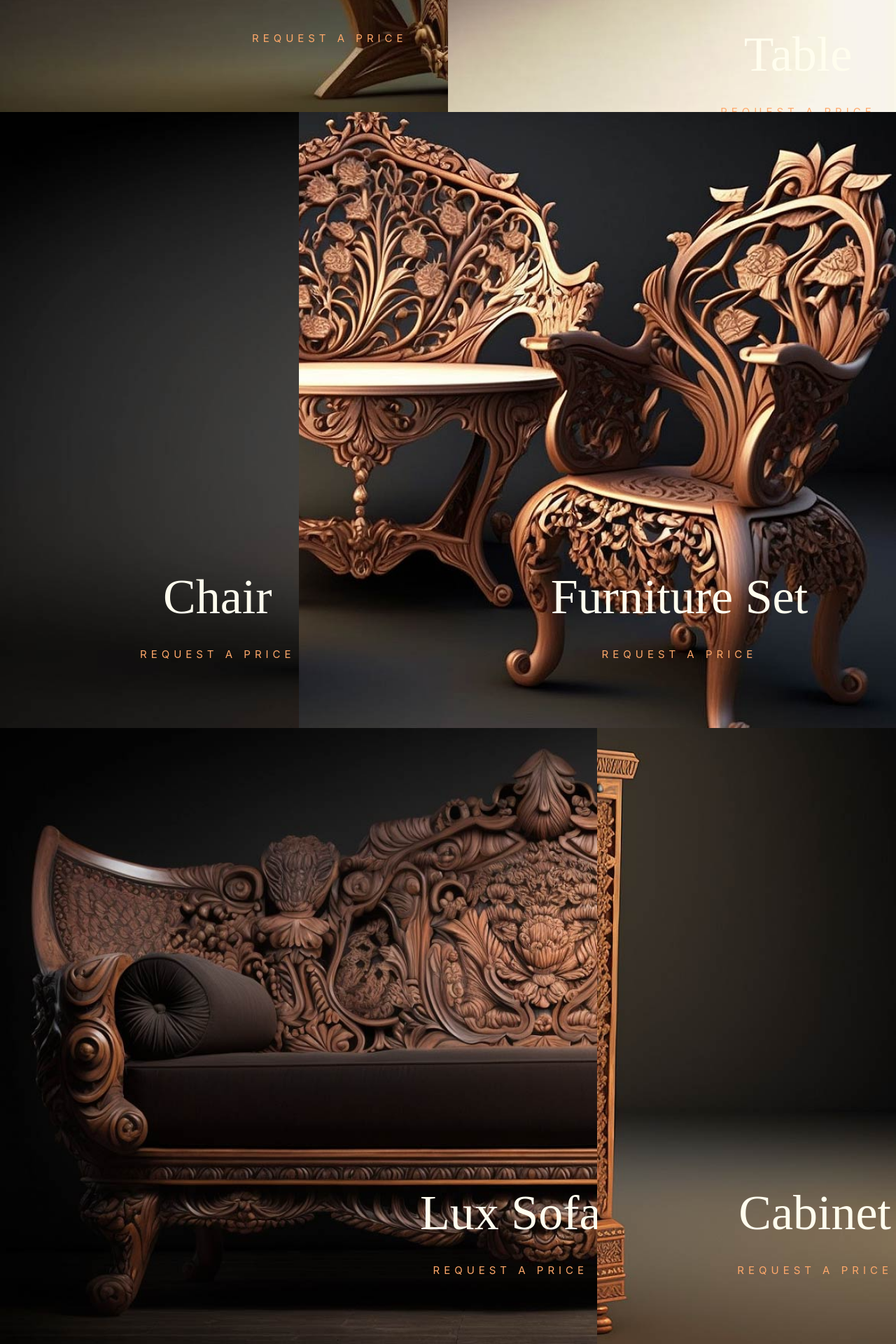
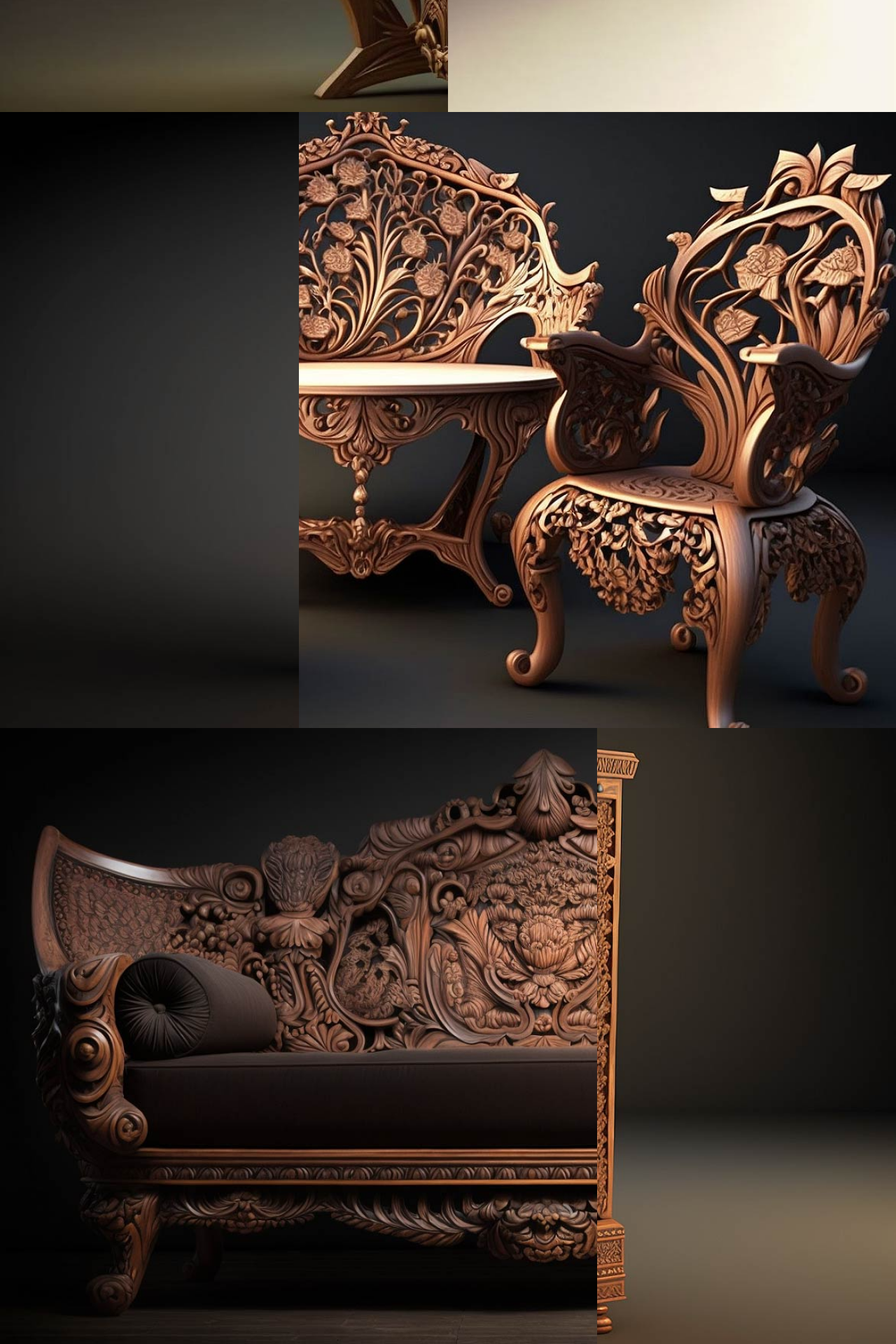
Before and after one commit to ayeshaakter02/Wood-working, a React (Vite) app: page /furniture in a window 1280 px wide. Shown: the part 720-2640 px from the top of the page at 70% size. Built offline with nearby package versions, Linux system fonts and the light colour scheme.

Commit message:
gradient

```diff
--- a/src/pages/Furniture.jsx
+++ b/src/pages/Furniture.jsx
@@ -3,97 +3,137 @@ import React from "react";
 const Furniture = () => {
   return (
     <div className="text-white">
+      {/* First Row */}
       <div className="flex">
-        <div className="w-1/2 h-220 overflow-hidden">
+        {/* Left */}
+        <div className="relative w-1/2 h-220 overflow-hidden group">
           <img
-            className="relative w-full h-full object-cover object-left transition-transform duration-600 ease-in-out hover:scale-110"
+            className="w-full h-full object-cover object-left transition-transform duration-500 ease-in-out group-hover:scale-110"
             src="images/furniture1.webp"
             alt="Furniture Left Half"
           />
-          <div className="absolute top-160 ml-90">
-            <h1 className="font-forum text-[70px] font-normal text-[#fffdee] text-center">
+
+          {/* 🔥 Bottom Shadow */}
+          <div className="absolute bottom-0 left-0 right-0 h-1/2 bg-gradient-to-t from-black/70 to-transparent opacity-0 group-hover:opacity-100 transition duration-500"></div>
+
+          {/* Text */}
+          <div className="absolute inset-0 flex flex-col items-center justify-end mb-12 opacity-0 group-hover:opacity-100 transition duration-500">
+            <h1 className="font-forum text-[70px] font-normal text-[#fffdee]">
               Throne
             </h1>
-            <p className="font-inter text-[15px] uppercase tracking-[6px] text-center leading-[60px] text-[#ffa86a]">
+            <p className="font-inter text-[15px] uppercase tracking-[6px] text-[#ffa86a]">
               request a price
             </p>
           </div>
         </div>
-        <div className="w-1/2 h-220 overflow-hidden">
+
+        {/* Right */}
+        <div className="relative w-1/2 h-220 overflow-hidden group">
           <img
-            className="relative w-full h-full object-cover object-right transition-transform duration-600 ease-in-out hover:scale-110"
+            className="w-full h-full object-cover object-right transition-transform duration-500 ease-in-out group-hover:scale-110"
             src="images/furniture2.jpg"
             alt="Furniture Right Half"
           />
-          <div className="absolute top-160 ml-90">
-            <h1 className="font-forum text-[70px] font-normal text-[#fffdee] text-center">
+
+          {/* 🔥 Bottom Shadow */}
+          <div className="absolute bottom-0 left-0 right-0 h-1/2 bg-gradient-to-t from-black/70 to-transparent opacity-0 group-hover:opacity-100 transition duration-500"></div>
+
+          {/* Text */}
+          <div className="absolute inset-0 flex flex-col items-center justify-end mb-12 opacity-0 group-hover:opacity-100 transition duration-500">
+            <h1 className="font-forum text-[70px] font-normal text-[#fffdee]">
               Coffee Table
             </h1>
-            <p className="font-inter text-[15px] uppercase tracking-[6px] text-center leading-[60px] text-[#ffa86a]">
+            <p className="font-inter text-[15px] uppercase tracking-[6px] text-[#ffa86a]">
               request a price
             </p>
           </div>
         </div>
       </div>
+
+      {/* Second Row */}
       <div className="flex">
-        <div className="w-1/3 h-220 overflow-hidden">
+        <div className="relative w-1/3 h-220 overflow-hidden group">
           <img
-            className="relative w-full h-full object-cover object-left transition-transform duration-600 ease-in-out hover:scale-110"
+            className="w-full h-full object-cover object-left transition-transform duration-500 ease-in-out group-hover:scale-110"
             src="images/furniture3.jpg"
-            alt="Furniture Left Half"
-          />{" "}
-          <div className="absolute top-380 ml-50">
-            <h1 className="font-forum text-[70px] font-normal text-[#fffdee] text-center">
+            alt="Chair"
+          />
+
+          {/* 🔥 Bottom Shadow */}
+          <div className="absolute bottom-0 left-0 right-0 h-1/2 bg-gradient-to-t from-black/70 to-transparent opacity-0 group-hover:opacity-100 transition duration-500"></div>
+
+          {/* Text */}
+          <div className="absolute inset-0 flex flex-col items-center justify-end mb-12 opacity-0 group-hover:opacity-100 transition duration-500">
+            <h1 className="font-forum text-[70px] font-normal text-[#fffdee]">
               Chair
             </h1>
-            <p className="font-inter text-[15px] uppercase tracking-[6px] text-center leading-[60px] text-[#ffa86a]">
+            <p className="font-inter text-[15px] uppercase tracking-[6px] text-[#ffa86a]">
               request a price
             </p>
           </div>
         </div>
-        <div className="w-2/3 h-220 overflow-hidden">
+
+        <div className="relative w-2/3 h-220 overflow-hidden group">
           <img
-            className="relative w-full h-full object-cover object-right"
+            className="w-full h-full object-cover object-right transition-transform duration-500 ease-in-out group-hover:scale-110"
             src="images/furniture4.jpg"
-            alt="Furniture Right Half"
-          />{" "}
-          <div className="absolute top-380 ml-90">
-            <h1 className="font-forum text-[70px] font-normal text-[#fffdee] text-center">
+            alt="Furniture Set"
+          />
+
+          {/* 🔥 Bottom Shadow */}
+          <div className="absolute bottom-0 left-0 right-0 h-1/2 bg-gradient-to-t from-black/70 to-transparent opacity-0 group-hover:opacity-100 transition duration-500"></div>
+
+          {/* Text */}
+          <div className="absolute inset-0 flex flex-col items-center justify-end mb-12 opacity-0 group-hover:opacity-100 transition duration-500">
+            <h1 className="font-forum text-[70px] font-normal text-[#fffdee]">
               Furniture Set
             </h1>
-            <p className="font-inter text-[15px] uppercase tracking-[6px] text-center leading-[60px] text-[#ffa86a]">
+            <p className="font-inter text-[15px] uppercase tracking-[6px] text-[#ffa86a]">
               request a price
             </p>
           </div>
         </div>
       </div>
+
+      {/* Third Row */}
       <div className="flex">
-        <div className="w-2/3 h-220 overflow-hidden">
+        <div className="relative w-2/3 h-220 overflow-hidden group">
           <img
-            className="relative w-full h-full object-cover object-left"
+            className="w-full h-full object-cover object-left transition-transform duration-500 ease-in-out group-hover:scale-110"
             src="images/furniture5.jpg"
-            alt="Furniture Left Half"
-          />{" "}
-          <div className="absolute top-600 ml-150">
-            <h1 className="font-forum text-[70px] font-normal text-[#fffdee] text-center">
+            alt="Lux Sofa"
+          />
+
+          {/* 🔥 Bottom Shadow */}
+          <div className="absolute bottom-0 left-0 right-0 h-1/2 bg-gradient-to-t from-black/70 to-transparent opacity-0 group-hover:opacity-100 transition duration-500"></div>
+
+          {/* Text */}
+          <div className="absolute inset-0 flex flex-col items-center justify-end mb-12 opacity-0 group-hover:opacity-100 transition duration-500">
+            <h1 className="font-forum text-[70px] font-normal text-[#fffdee]">
               Lux Sofa
             </h1>
-            <p className="font-inter text-[15px] uppercase tracking-[6px] text-center leading-[60px] text-[#ffa86a]">
+            <p className="font-inter text-[15px] uppercase tracking-[6px] text-[#ffa86a]">
               request a price
             </p>
           </div>
         </div>
-        <div className="relative w-1/3 h-220 overflow-hidden">
+
+        <div className="relative w-1/3 h-220 overflow-hidden group">
           <img
-            className="w-full h-full object-cover object-right"
+            className="w-full h-full object-cover object-right transition-transform duration-500 ease-in-out group-hover:scale-110"
             src="images/furniture6.jpg"
-            alt="Furniture Right Half"
-          />{" "}
-          <div className="absolute top-160 ml-50">
-            <h1 className="font-forum text-[70px] font-normal text-[#fffdee] text-center">
+            alt="Cabinet"
+          />
+
+          {/* 🔥 Bottom Shadow */}
+          <div className="absolute bottom-0 left-0 right-0 h-1/2 bg-gradient-to-t from-black/70 to-transparent opacity-0 group-hover:opacity-100 transition duration-500"></div>
+
+          {/* Text */}
+          <div className="absolute inset-0 flex flex-col items-center justify-end mb-12 opacity-0 group-hover:opacity-100 transition duration-500">
+            <h1 className="font-forum text-[70px] font-normal text-[#fffdee]">
               Cabinet
             </h1>
-            <p className="font-inter text-[15px] uppercase tracking-[6px] text-center leading-[60px] text-[#ffa86a]">
+            <p className="font-inter text-[15px] uppercase tracking-[6px] text-[#ffa86a]">
               request a price
             </p>
           </div>
```
